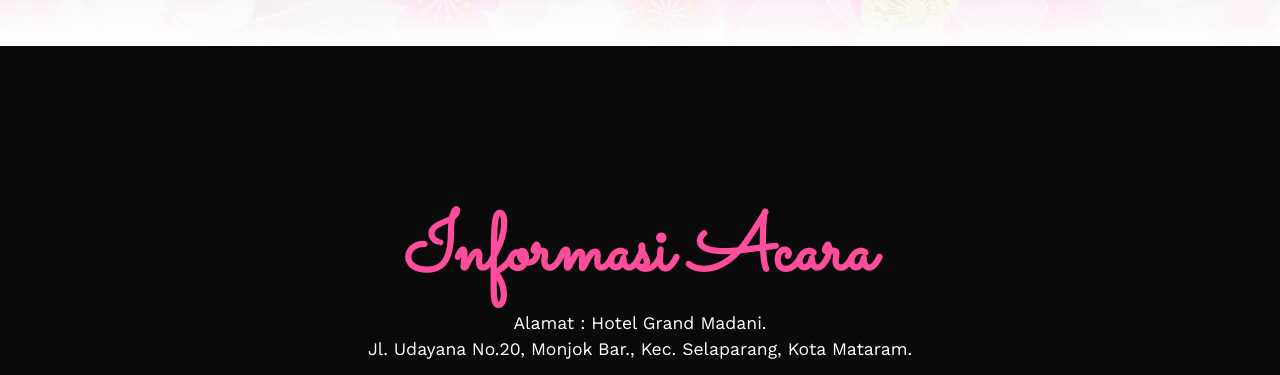
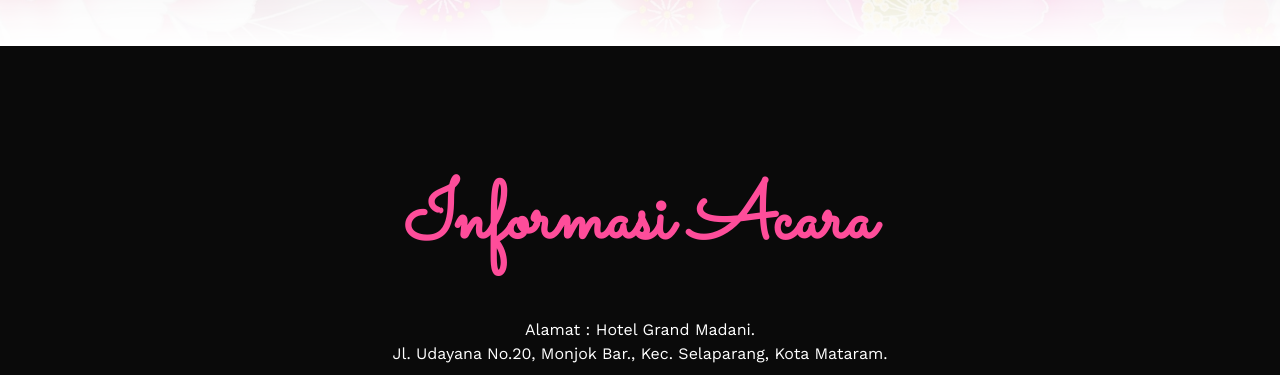
Before and after one commit to C-Pixel/oclif, a plain HTML site: page index.html in a window 1280 px wide. Shown: the part 1680-2055 px from the top of the page. Drawn offline with nearby package versions, Linux system fonts and the light colour scheme; some packages are replaced by stand-ins of ours; a script that the page names is missing.

Commit message:
Update style.css

```diff
--- a/style.css
+++ b/style.css
@@ -162,15 +162,19 @@
     color: var(--pink);
 }
 
-.info{
+.info {
     background-color: var(--bg);
     color: white;
-    padding-top: 10rem;
+    padding-top: 8rem;
     padding-bottom: 8rem;
 }
 
+.info h2 {
+    margin-bottom: 3rem; /* atau sesuaikan: 3rem, 2.5rem, dll */
+}
+
 .info .alamat{
-    font-size: 1.1rem;
+    font-size: 1rem;
 }
 
 .info .description {
@@ -187,8 +191,7 @@
 .info .card-header {
     border-bottom: 1px solid #999;
     text-transform: uppercase;
-    letter-spacing: 0.1rem
-    ;
+    letter-spacing: 0.1rem;
 }
 
 .info .card-body {
```
